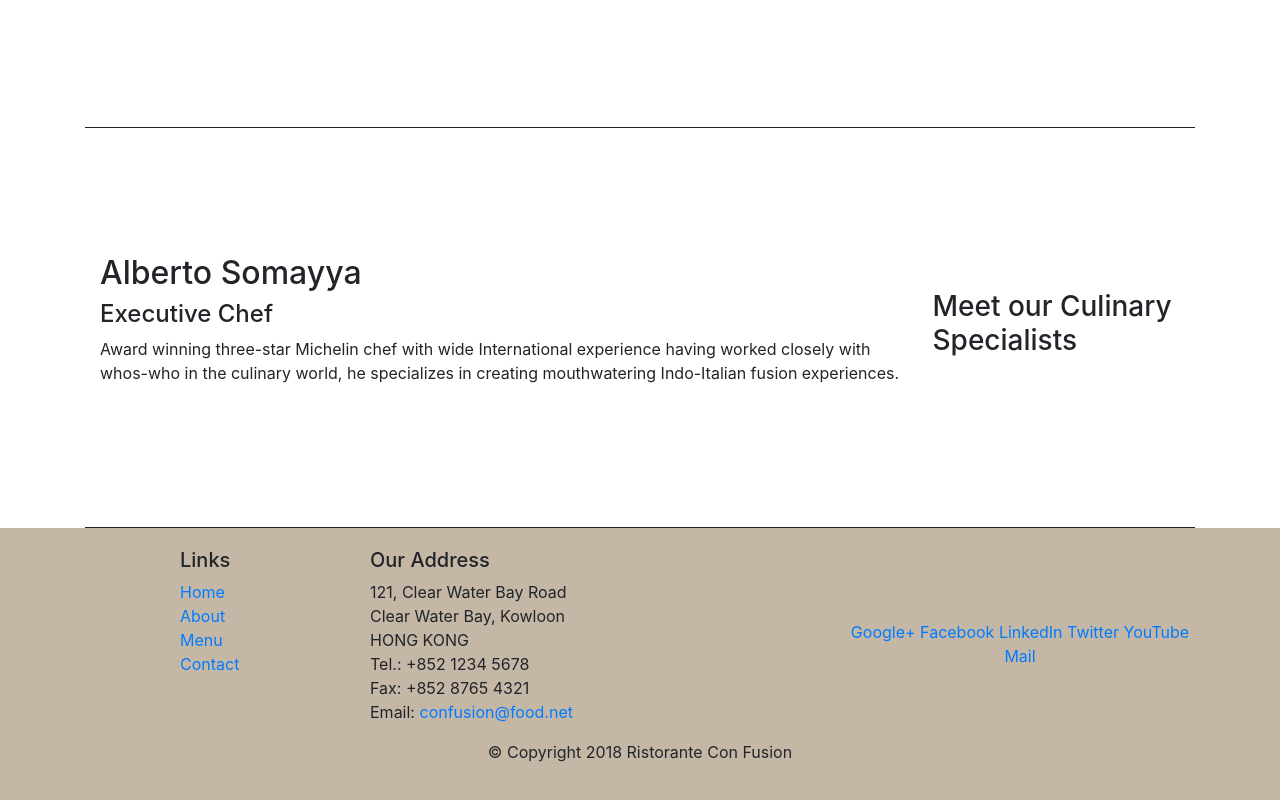
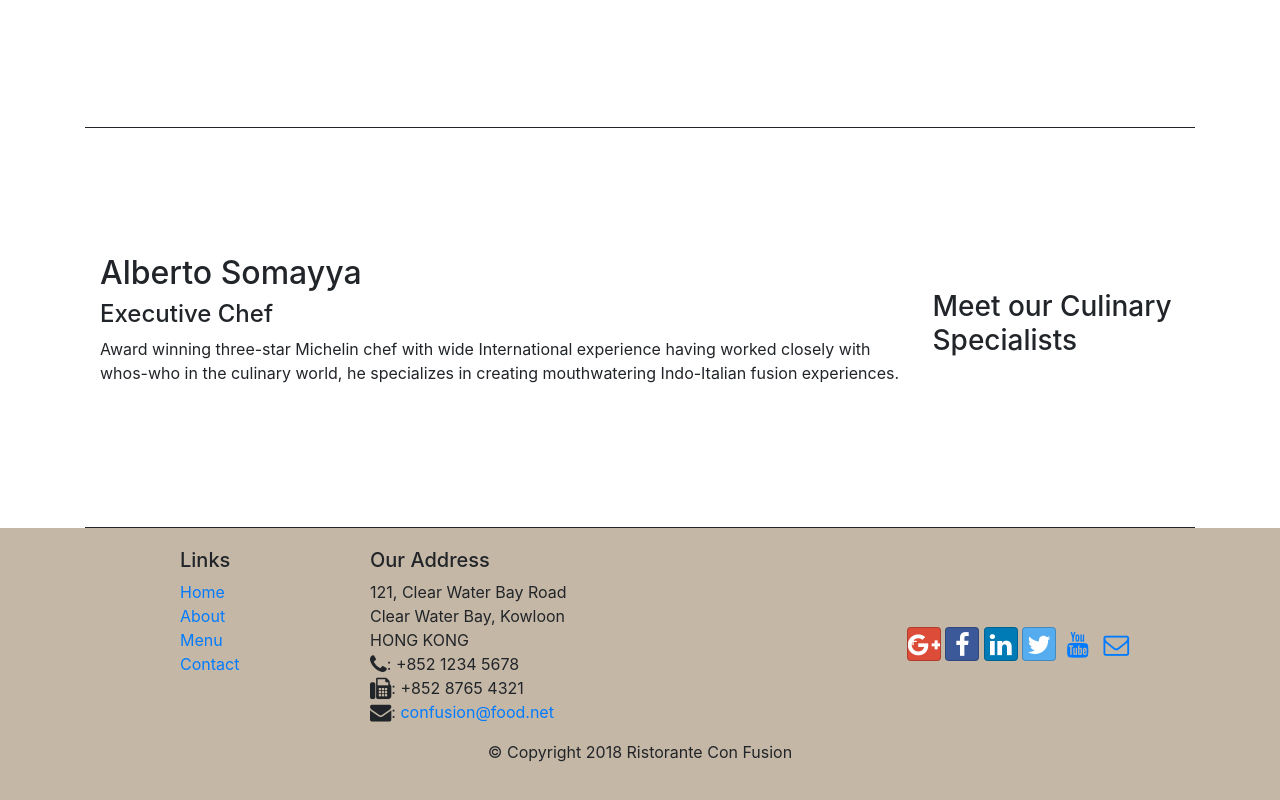
Before and after one commit to Otmane-debug/restaurant_website, a website: page index.html in a window 1280 px wide. Shown: the part 1282-2082 px from the top of the page. Drawn offline with nearby package versions, Linux system fonts and the light colour scheme.

Commit message:
font awesome social icon fonts

```diff
--- a/index.html
+++ b/index.html
@@ -10,6 +10,8 @@
     <!-- Bootstrap CSS -->
     <link rel="stylesheet" href="node_modules/bootstrap/dist/css/bootstrap.min.css">
 
+    <link rel="stylesheet" href="node_modules/font-awesome/css/font-awesome.min.css">
+    <link rel="stylesheet" href="node_modules/bootstrap-social/bootstrap-social.css">
     <link rel="stylesheet" href="./css/styles.css">
     <title>Ristorante Con Fusion</title>
 </head>
@@ -24,10 +26,10 @@
             <a class="navbar-brand mr-auto" href="#">Ristorante Con Fusion</a>
             <div class="collapse navbar-collapse" id="Navbar">
                 <ul class="navbar-nav mr-auto">
-                    <li class="nav-item"><a href="#" class="nav-link">Home</a></li>
-                    <li class="nav-item"><a href="./aboutus.html" class="nav-link">About</a></li>
-                    <li class="nav-item"><a href="#menu" class="nav-link">Menu</a></li>
-                    <li class="nav-item"><a href="#adress" class="nav-link">Contact</a></li>
+                    <li class="nav-item"><a href="#" class="nav-link"><span class="fa fa-home fa-lg"></span> Home</a></li>
+                    <li class="nav-item"><a href="./aboutus.html" class="nav-link"><span class="fa fa-info fa-lg"></span> About</a></li>
+                    <li class="nav-item"><a href="#menu" class="nav-link"><span class="fa fa-list fa-lg"></span> Menu</a></li>
+                    <li class="nav-item"><a href="#adress" class="nav-link"><span class="fa fa-address-card fa-lg"></span> Contact</a></li>
                 </ul>
             </div>
         </div>
@@ -98,19 +100,19 @@
 		              121, Clear Water Bay Road<br>
 		              Clear Water Bay, Kowloon<br>
 		              HONG KONG<br>
-		              Tel.: +852 1234 5678<br>
-		              Fax: +852 8765 4321<br>
-		              Email: <a href="mailto:confusion@food.net">confusion@food.net</a>
+		             <i class="fa fa-phone fa-lg"></i>: +852 1234 5678<br>
+                     <i class="fa fa-fax fa-lg"></i>: +852 8765 4321<br>
+                     <i class="fa fa-envelope fa-lg"></i>: <a href="mailto:confusion@food.net">confusion@food.net</a>
 		           </address>
                 </div>
                 <div class="col-12 col-sm-4 align-self-center">
                     <div class="text-center">
-                        <a href="http://google.com/+">Google+</a>
-                        <a href="http://www.facebook.com/profile.php?id=">Facebook</a>
-                        <a href="http://www.linkedin.com/in/">LinkedIn</a>
-                        <a href="http://twitter.com/">Twitter</a>
-                        <a href="http://youtube.com/">YouTube</a>
-                        <a href="mailto:">Mail</a>
+                        <a class="btn btn-social-icon btn-google" href="http://google.com/+"><i class="fa fa-google-plus fa-lg"></i>+</a>
+                        <a class="btn btn-social-icon btn-facebook" href="http://www.facebook.com/profile.php?id="><i class="fa fa-facebook fa-lg"></i></a>
+                        <a class="btn btn-social-icon btn-linkedin" href="http://www.linkedin.com/in/"><i class="fa fa-linkedin fa-lg"></i></a>
+                        <a class="btn btn-social-icon btn-twitter" href="http://twitter.com/"><i class="fa fa-twitter fa-lg"></i></a>
+                        <a class="btn btn-social-icon btn-youtube" href="http://youtube.com/"><i class="fa fa-youtube fa-lg"></i></a>
+                        <a class="btn btn-social-icon" href="mailto:"><i class="fa fa-envelope-o fa-lg"></i></a>
                     </div>
                 </div>
            </div>
--- a/package.json
+++ b/package.json
@@ -15,6 +15,8 @@
   },
   "dependencies": {
     "bootstrap": "^4.0.0",
+    "bootstrap-social": "^5.1.1",
+    "font-awesome": "^4.7.0",
     "jquery": "^3.3.1",
     "popper.js": "^1.12.9"
   }
```
Also changed, not shown: aboutus.html (+16 -13 lines), 1 other file.
